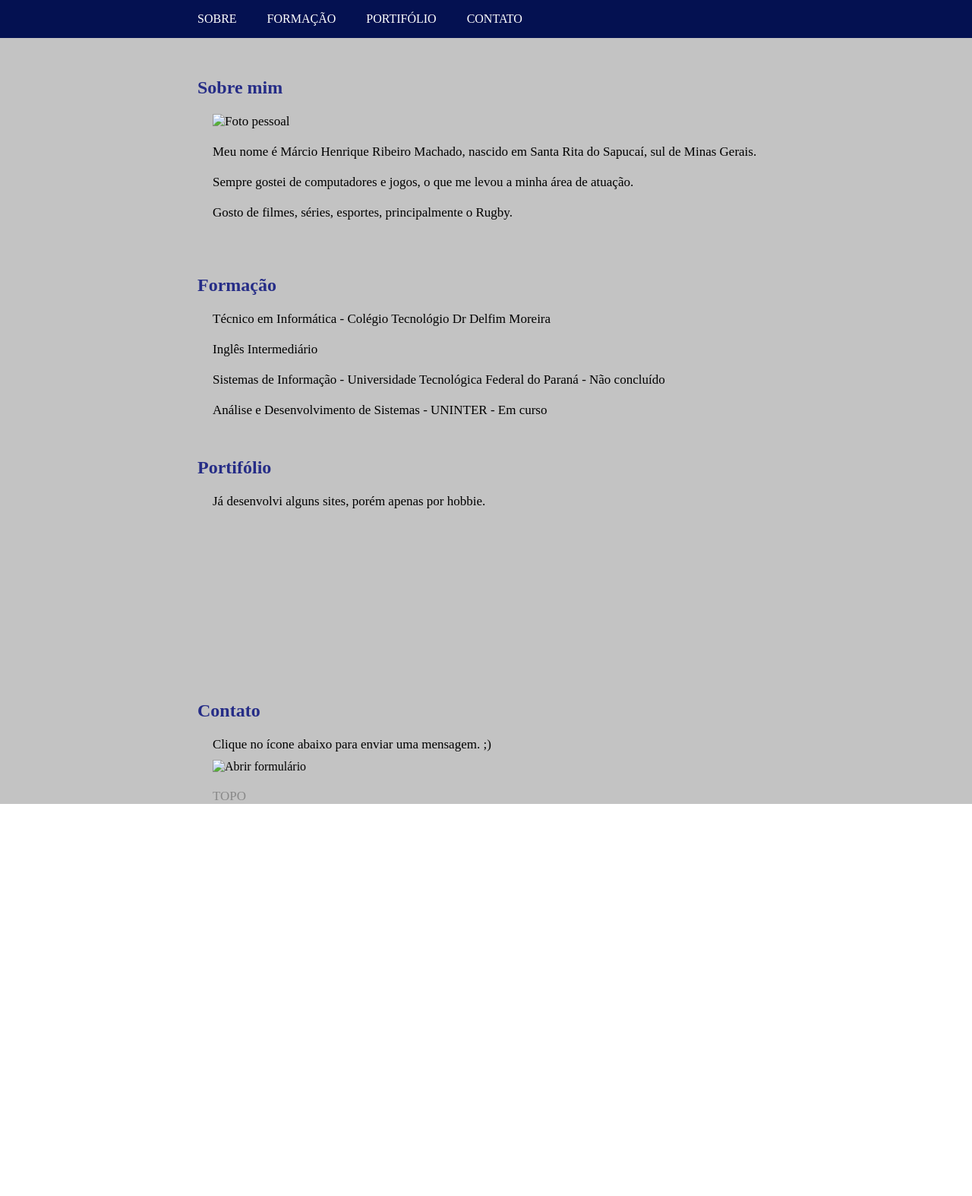
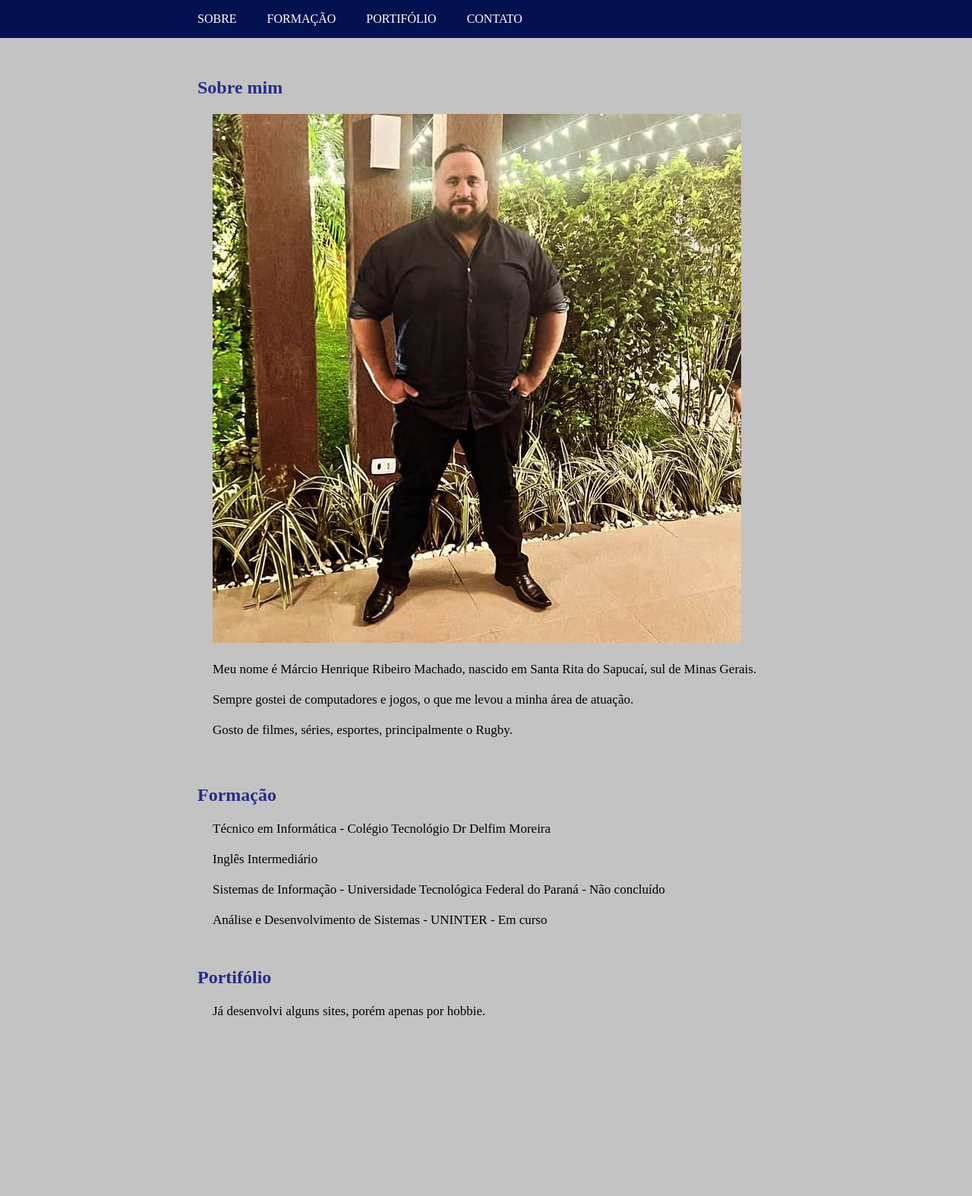
Before and after one commit to mithus/pessoalcv, a plain HTML site: page index.html in a window 1280 px wide. Shown: the top 1574 px of the page at 76% size. Before the commit the page ends 1058 px from the top, so only its background shows below. Drawn offline with Linux system fonts and the light colour scheme; files that its build step writes are made by us from their sources.

Commit message:
Update index.html

```diff
--- a/index.html
+++ b/index.html
@@ -2,7 +2,7 @@
 <html>
 	<head>
 		<title>Portifólio Pessoal</title>
-		<link rel="stylesheet" type="text/css" href="css/style.css">
+		<link rel="stylesheet" type="text/css" href="style.css">
 	</head>
 	<body>
 		<div id="all"> <!-- Div geral para controlar todo o corpo do site -->
@@ -16,7 +16,7 @@
 			<div id="content"> <!-- Div principal -->
 				<div id="sobre"> <!-- tag id para linkar com o clique do menu -->
 					<h2>Sobre mim</h2>
-					<p><img class="avatar" src="css/eu.jpg" alt="Foto pessoal" title="Eu"></p>
+					<p><img class="avatar" src="eu.jpg" alt="Foto pessoal" title="Eu"></p>
 					<p>Meu nome é Márcio Henrique Ribeiro Machado, nascido em Santa Rita do Sapucaí, sul de Minas Gerais.</p>
 					<p>Sempre gostei de computadores e jogos, o que me levou a minha área de atuação.</p>
 					<p>Gosto de filmes, séries, esportes, principalmente o Rugby.</p>
@@ -36,7 +36,7 @@
 					<h2>Contato</h2>
 					<p>Clique no ícone abaixo para enviar uma mensagem. ;)</p>
 
-					<img class="icon" onclick="mostrarFormulario()" src="css/mensagem.png" alt="Abrir formulário" title="Ícone imagem"> <!-- Imagem que aciona o script para mostrar o formulário -->
+					<img class="icon" onclick="mostrarFormulario()" src="mensagem.png" alt="Abrir formulário" title="Ícone imagem"> <!-- Imagem que aciona o script para mostrar o formulário -->
 
 					<form id="form" style="display: none;"> <!-- formulário para contato, que começa escondido e é mostrado com o clique -->
 						<div class="formulario">
```
